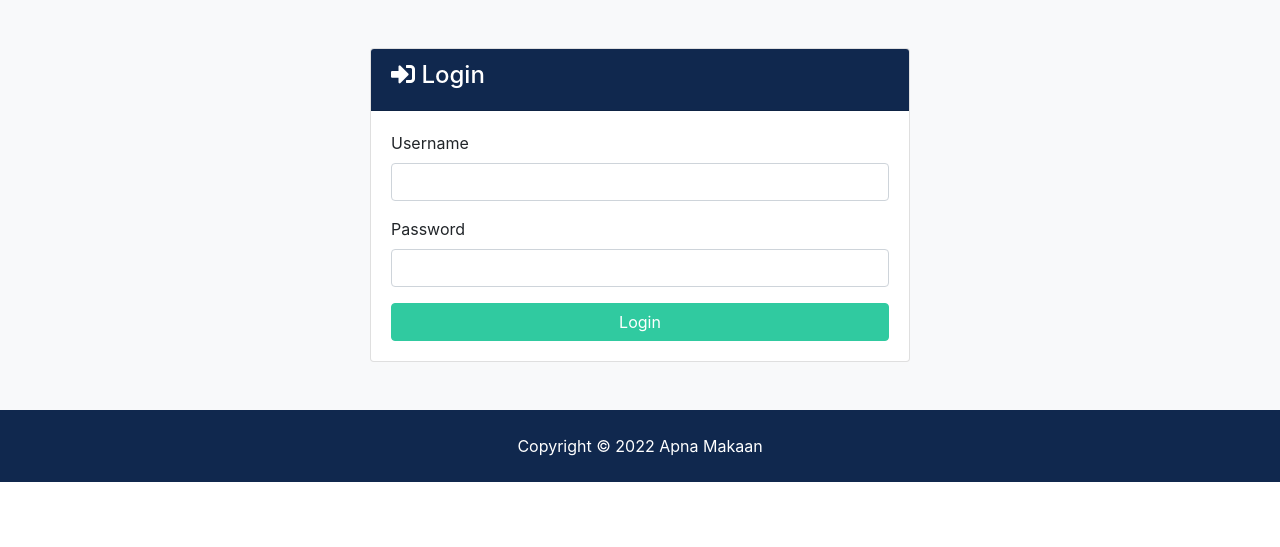
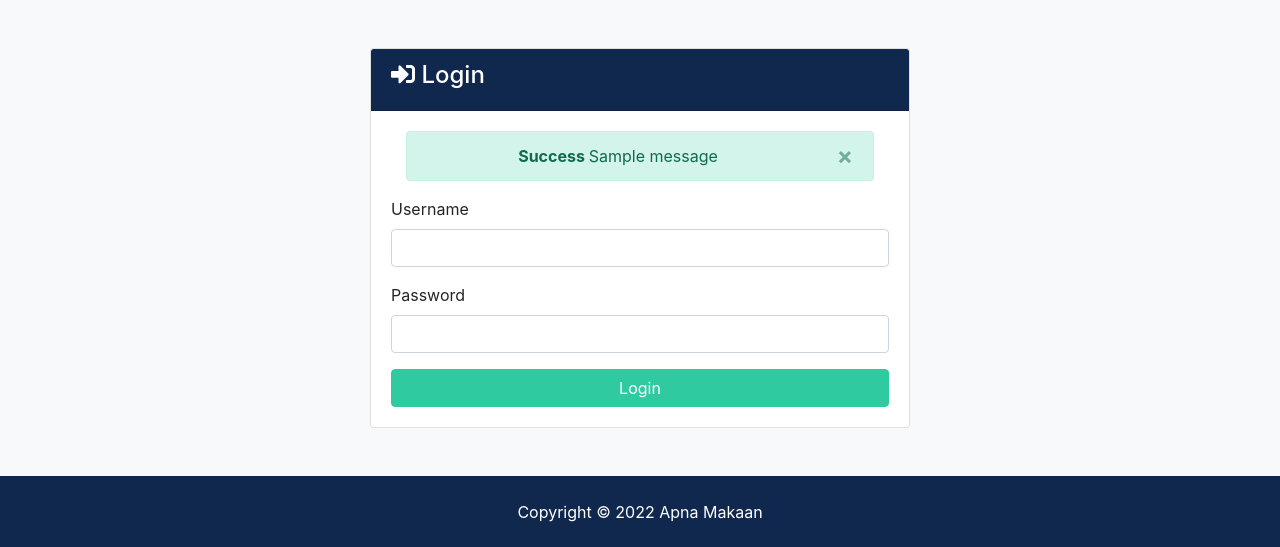
Before and after one commit to almostdevelopr/rentalproject, a Django app: page /accounts/login in a window 1280 px wide. Shown: the part 128-675 px from the top of the page. Run offline with Django 4.2, Linux system fonts and the light colour scheme; tables that the repository leaves empty hold one stand-in row (values such as "Sample post"); one stand-in notice (Sample message) is shown; some libraries are stand-ins or nearby versions.

Commit message:
Add message alerts

```diff
--- a/accounts/views.py
+++ b/accounts/views.py
@@ -1,10 +1,19 @@
+from django.contrib import messages
 from django.shortcuts import render, redirect
 
 def register(request):
-    return render(request,'accounts/register.html')
+    if request.method == 'POST':
+        messages.error(request, 'Testing error message')
+        return redirect('register')
+    else:
+        return render(request,'accounts/register.html')
 
 def login(request):
-    return render(request,'accounts/login.html')
+    if request.method == 'POST':
+        # Login user
+        return
+    else:
+        return render(request,'accounts/login.html')
 
 def logout(request):
     return redirect('index')
--- a/templates/accounts/login.html
+++ b/templates/accounts/login.html
@@ -11,7 +11,9 @@
                 <i class="fas fa-sign-in-alt"></i> Login</h4>
             </div>
             <div class="card-body">
-              <form action="{% url 'login' %}">
+                <!-- Alerts -->
+                {% include 'partials/_alerts.html' %}
+              <form action="{% url 'login' %}" method="POST">
                 {% csrf_token %}
                 <div class="form-group">
                   <label for="username">Username</label>
--- a/templates/accounts/register.html
+++ b/templates/accounts/register.html
@@ -11,6 +11,9 @@
                 <i class="fas fa-user-plus"></i> Register</h4>
             </div>
             <div class="card-body">
+                <!-- Alerts -->
+                {% include 'partials/_alerts.html' %}
+
                 <form action="{% url 'register' %}" method="POST">
                     {% csrf_token %}
                   <div class="form-group">
--- /dev/null
+++ b/templates/partials/_alerts.html
@@ -0,0 +1,19 @@
+{% if messages %}
+    {% for message in messages %}
+        <div id="message" class="container">
+            <div class="alert alert-{{message.tags}} alert-dismissible text-center" role="alert">
+                <button type="button" class="close" data-dismiss="alert">
+                    <span aria-hidden="true">&times;</span>
+                </button>
+                <strong>
+                    {% if message.level == DEFAULT_MESSAGE_LEVELS.ERROR %}
+                        Error:
+                    {% else %}
+                        {{ message.tags|title }}
+                    {% endif %}
+                </strong>
+                {{ message }}
+            </div>
+        </div>
+    {% endfor %}
+{% endif %}
```
Also changed, not shown: rentalproject/settings.py (+8 -0 lines).
